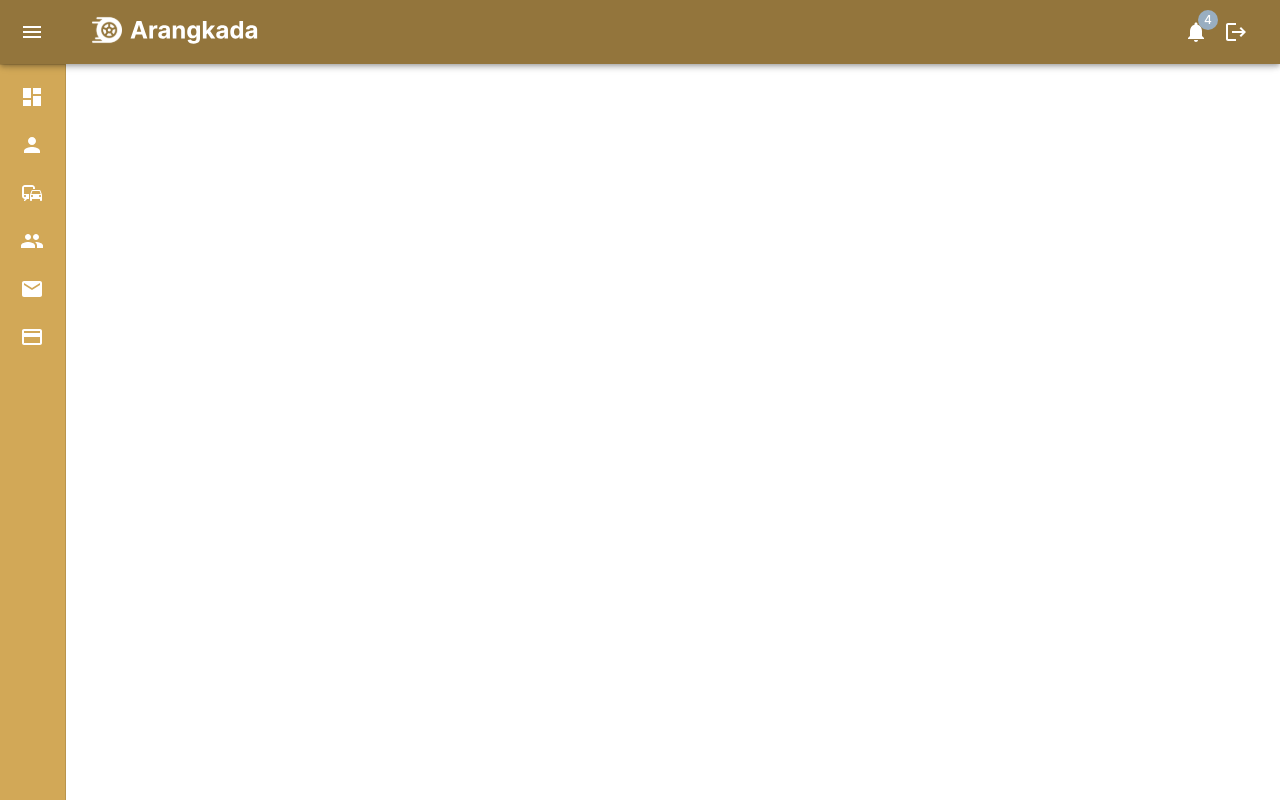
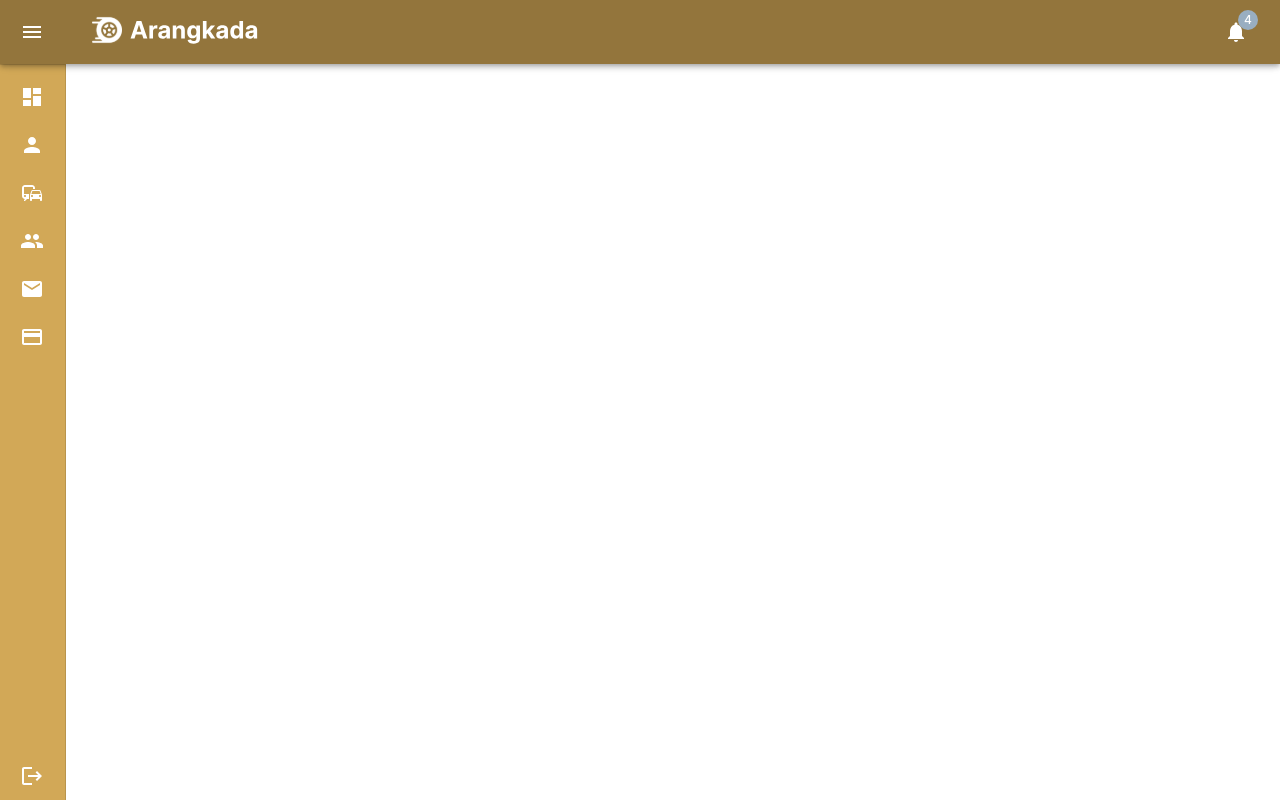
Before and after one commit to faithrosalijos/TeamInnovators-Arangkada-Frontend, a React (Create React App) app in the folder arangkada/: page / in a window 1280 px wide. Built offline with nearby package versions, Linux system fonts and the light colour scheme.

Commit message:
Move logout button

```diff
--- a/arangkada/src/components/NavbarList.tsx
+++ b/arangkada/src/components/NavbarList.tsx
@@ -1,4 +1,5 @@
-import { List, ListItem, ListItemButton, ListItemIcon, ListItemText } from '@mui/material';
+import { Logout } from '@mui/icons-material';
+import { Divider, List, ListItem, ListItemButton, ListItemIcon, ListItemText } from '@mui/material';
 
 type NavbarListProps = {
   open: boolean,
@@ -6,8 +7,13 @@ type NavbarListProps = {
 };
 
 const NavbarList = ({ open, list }: NavbarListProps) => {
+
+  const handleLogout = () => {
+
+  }
+
   return (
-    <List>
+    <List sx={{ position: "relative", height: "100%" }}>
       {list.map((listItem, index) => (
         <ListItem key={index} disablePadding sx={{ display: 'block' }}>
           <ListItemButton sx={{
@@ -23,6 +29,20 @@ const NavbarList = ({ open, list }: NavbarListProps) => {
           </ListItemButton>
         </ListItem>
       ))}
+
+      <ListItem disablePadding sx={{ display: 'block', position: "absolute", bottom: "0" }}>
+        <ListItemButton onClick={handleLogout} sx={{
+            color: "primary.contrastText",
+            minHeight: 48,
+            justifyContent: open ? 'initial' : 'center', px: 2.5,
+            "&.Mui-selected": { backgroundColor: "primary.dark" },
+          }}>
+            <ListItemIcon sx={{ color: "primary.contrastText", minWidth: 0, mr: open ? 3 : 'auto', justifyContent: 'center' }}>
+              <Logout />
+            </ListItemIcon>
+            <ListItemText sx={{ opacity: open ? 1 : 0 }} primary="Logout" />
+          </ListItemButton>
+      </ListItem>
     </List>
   );
 }
--- a/arangkada/src/components/Topbar.tsx
+++ b/arangkada/src/components/Topbar.tsx
@@ -1,7 +1,7 @@
 import { Badge, Box, IconButton, Toolbar } from "@mui/material";
 import { AppBar } from "../styles/TopbarStyles";
 import Logo from '../images/logo.svg';
-import { Menu, Notifications, Logout } from "@mui/icons-material";
+import { Menu, Notifications } from "@mui/icons-material";
 
 
 type TopbarProps = {
@@ -24,9 +24,9 @@ const Topbar = ({ open, handleDrawerOpen }: TopbarProps) => {
             <Notifications />
           </Badge>
         </IconButton>
-        <IconButton color="inherit">
+        {/* <IconButton color="inherit">
           <Logout />
-        </IconButton>
+        </IconButton> */}
       </Toolbar>
     </AppBar>
   );
```
